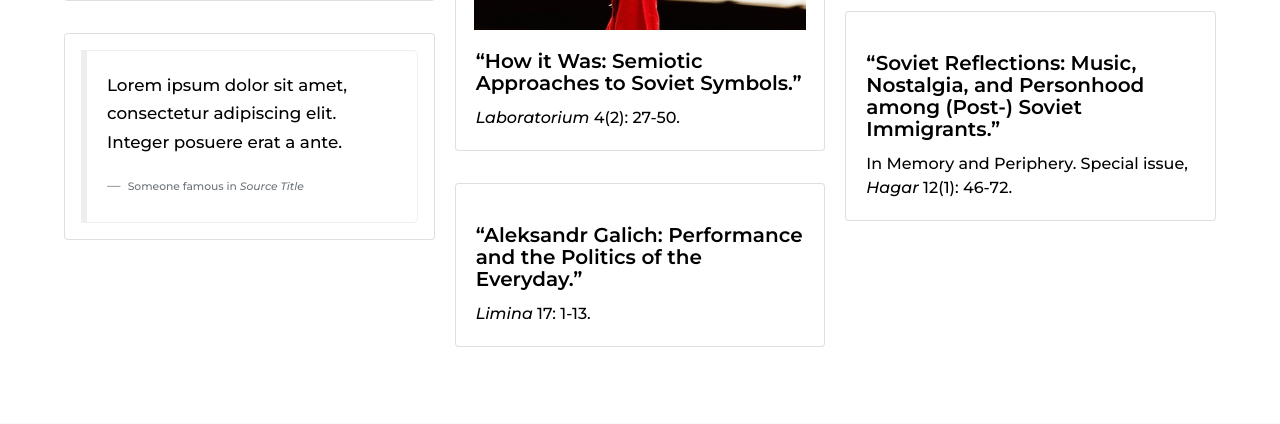
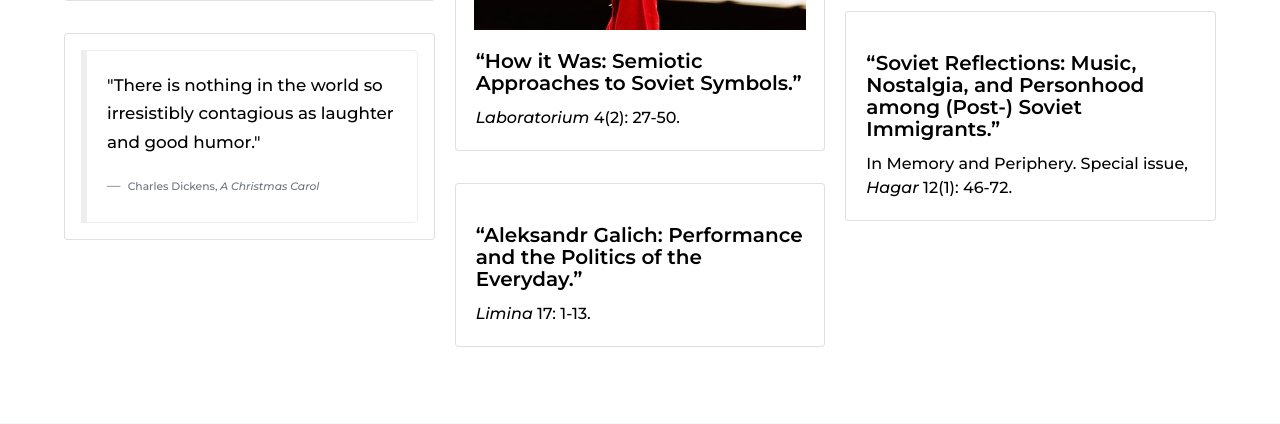
Before and after one commit to a-garey/blog, a Django app: page /pubs/ in a window 1280 px wide. Shown: the part 767-1191 px from the top of the page. Run offline with Django 3.2, Linux system fonts and the light colour scheme; some libraries are stand-ins or nearby versions.

Commit message:
pubs page

```diff
--- a/chirp_app/templates/chirp_app/pubs.html
+++ b/chirp_app/templates/chirp_app/pubs.html
@@ -10,7 +10,7 @@
 
     <div class="card-columns">
         <div class="card">
-            <img class="card-img-top" src="..." alt="Card image cap">
+            <img class="card-img-top" src="{% static 'img/KVN2.png' %}" alt="Card image cap">
             <div class="card-body">
                 <h5 class="card-title"><a target="_blank" href="https://amygarey.files.wordpress.com/2018/11/garey_agents-of-humor_anthropology_news.pdf">“Agents of Humor? Students in Russia and Ukraine Address Global Politics through Local Comedy.”</a></h5>
                 <p class="card-text"><span style="font-style:italic">Anthropology News</span> September 21, 2017. doi: 10.1111/AN.623</p>
@@ -19,10 +19,10 @@
 
         <div class="card p-3">
             <blockquote class="blockquote mb-0 card-body">
-            <p>Lorem ipsum dolor sit amet, consectetur adipiscing elit. Integer posuere erat a ante.</p>
+            <p>"There is nothing in the world so irresistibly contagious as laughter and good humor."</p>
             <footer class="blockquote-footer">
                 <small class="text-muted">
-                Someone famous in <cite title="Source Title">Source Title</cite>
+                Charles Dickens, <cite title="Source Title">A Christmas Carol</cite>
                 </small>
             </footer>
             </blockquote>
@@ -52,7 +52,7 @@
         </div>
 
         <div class="card">
-            <img class="card-img-top" src="..." alt="Card image cap">
+            <img class="card-img-top" src="{% static 'img/KVN1.png' %}" alt="Card image cap">
             <div class="card-body">
                 <h5 class="card-title"><a target="_blank" href="https://www.scribd.com/document/492497764/The-People-s-Laughter-War-Comedy-and-the-Soviet-Legacy">“The People's Laughter: War, Comedy, and the Soviet Legacy.”</h5></a>
                 <p class="card-text">PhD dissertation, University of California, Los Angeles, 2020</p>
```
Also changed, not shown: chirp_app/static/img/KVN1.png (added), chirp_app/static/img/KVN2.png (added).
